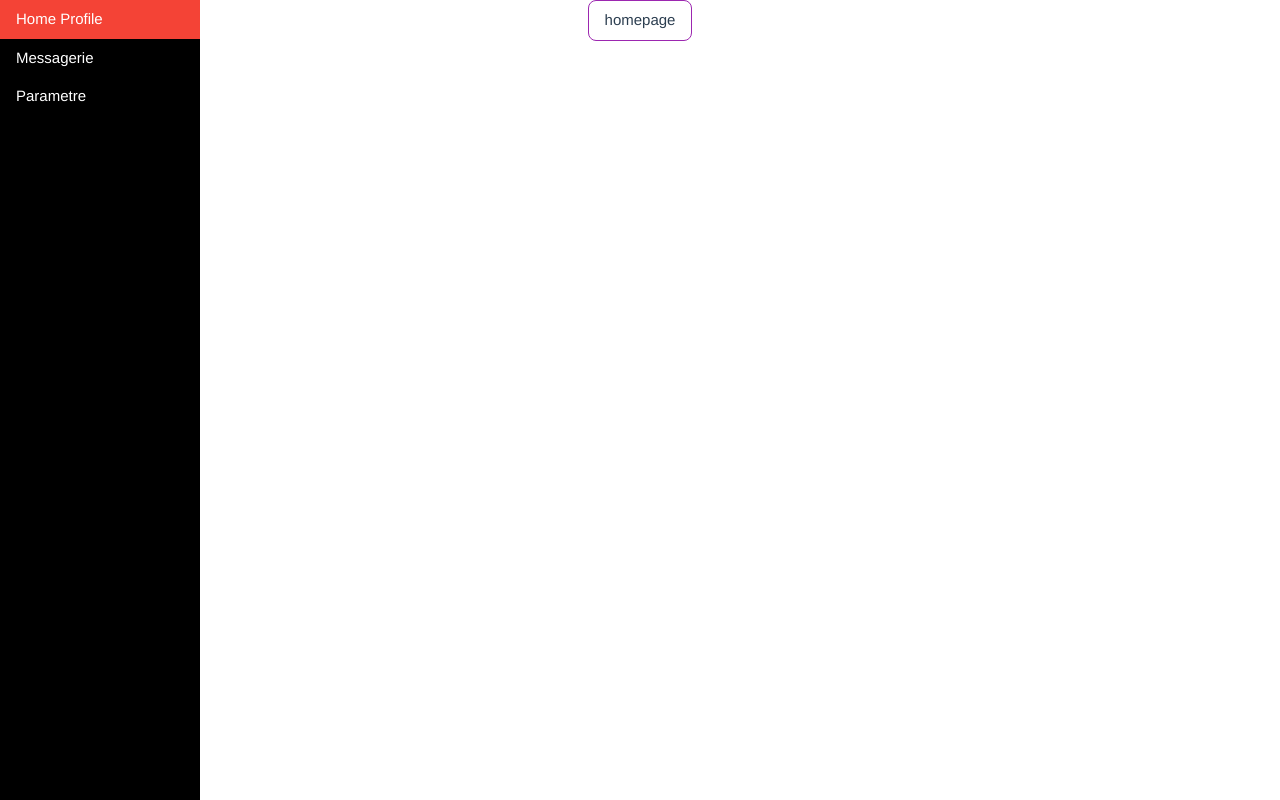
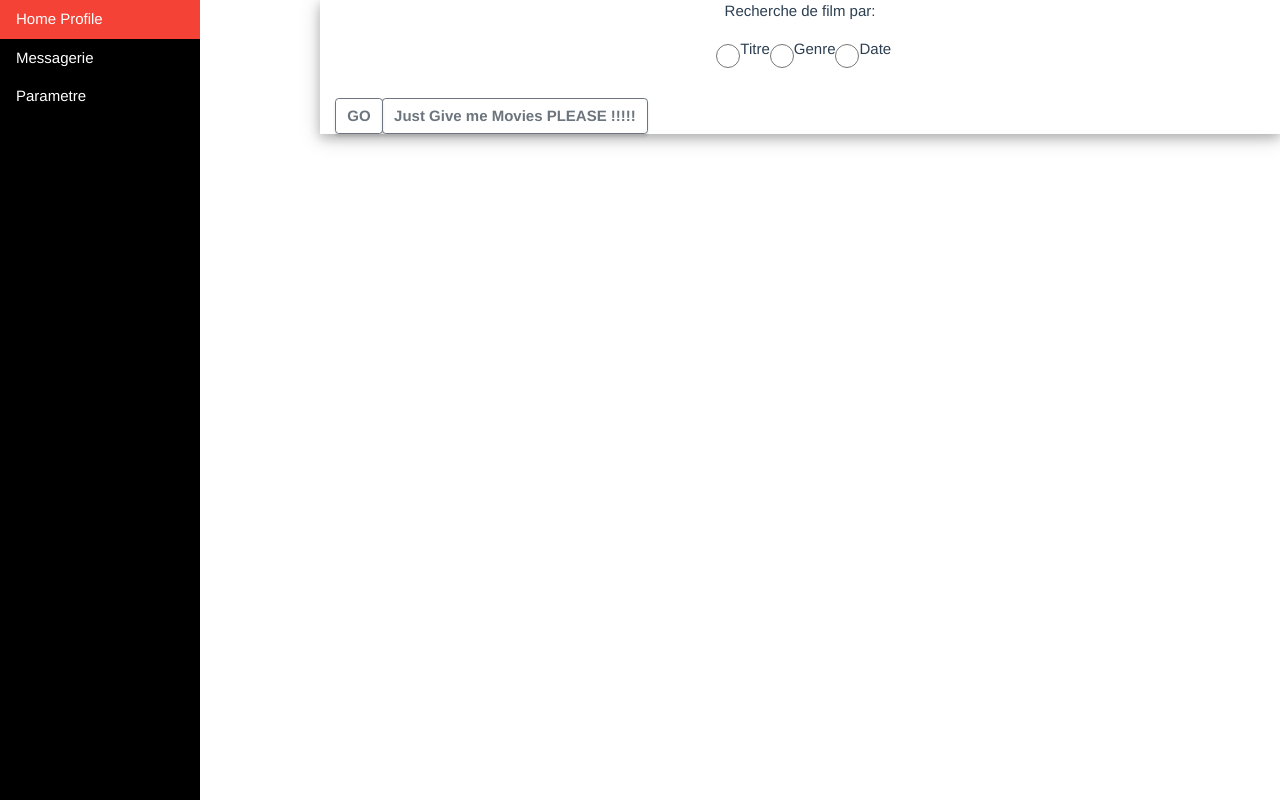
Before and after one commit to mounibsfr/dar_box_office, a Vue app: page /HomeProfile in a window 1280 px wide. Built offline with nearby package versions, Linux system fonts and the light colour scheme.

Commit message:
saturday night improve of homeprofile

```diff
--- a/src/components/HomeProfile.vue
+++ b/src/components/HomeProfile.vue
@@ -1,23 +1,185 @@
 <template>
 <div>
     <Sidebar/>
-    <div style="margin-left:25%"/>
-    <button class="w3-btn w3-button w3-hover-red w3-border w3-border-purple w3-round-large" >
-        homepage
-    </button>
+    <div style="margin-left:25%">
+        <!-- <button class="w3-btn w3-button w3-hover-red w3-border w3-border-purple w3-round-large" >
+            homepage
+        </button> -->
+        <form class="w3-container w3-card-4" @submit.prevent="envoiRecherche(search)" >
+        <p>Recherche de film par:</p>
+        <div class="custom-control custom-radio custom-control-inline">
+
+            <input class="w3-radio" type="radio" name="kind" @click="choisiRecherche('titre')" >
+            <label>Titre</label>
+            <input class="w3-radio" type="radio" name="kind" @click="choisiRecherche('genre')" >
+            <label>Genre</label>
+            <input class="w3-radio" type="radio" name="kind" @click="choisiRecherche('date')" >
+            <label>Date</label>
+        </div>
+
+        <p></p>
+        <div class="input-group mb-3">
+            <div class="input-group-prepend w3-center">
+                <div v-if="getrChoix() === 'titre'" class="w3-center">
+                    <input type="text" class="form-control w3-center" aria-label="Text input with dropdown button" placeholder="Search" v-model="search">
+                </div>
+                <button class="btn btn-outline-secondary dropdown-toggle w3-hover-red w3-center" v-if="getrChoix() === 'genre'" type="button" data-toggle="dropdown" aria-haspopup="true" aria-expanded="false">Genre</button>
+                    <div class="dropdown-menu">
+                    <a class="dropdown-item w3-hover-red" href="#" @click="ceGenre('action')" >Action</a>
+                    <a class="dropdown-item w3-hover-red" href="#" @click="ceGenre('biopic')" >Biopic</a>
+                    <a class="dropdown-item w3-hover-red" href="#" @click="ceGenre('guerre')" >Guerre</a>
+                    <div role="separator" class="dropdown-divider"/>
+                    <a class="dropdown-item w3-hover-orange" href="#" @click="ceGenre('animation')">Animation</a>
+                    </div>
+                </div>
+                <div v-if="getrChoix() === 'date'">
+
+                </div>
+            </div>
+            <div class="input-group-append w3-center">
+                <button class="btn btn-outline-secondary w3-hover-red w3-center" type="submit" >GO</button>
+                <button class="btn btn-outline-secondary w3-hover-red w3-center" type="button" @click="getMoviesRandom()" >Just Give me Movies PLEASE !!!!!</button>
+            </div>
+        </form>
+    </div>
 </div>
 </template>
 
 
 <script>
 import Sidebar from "./SideBar";
+import axios from "axios";
 
 export default {
-    components: {Sidebar}
+    name: "HomeProfile",
+    components: {Sidebar},
+    data: function() {
+        return {
+        choix: '',
+        genre: "titre",
+        search: ''
+
+        };
+    },
+    methods: {
+        choisiRecherche(value) {
+            this.choix = value;
+            console.log(this.choix);
+        },
+        getrChoix(){
+            return this.choix;
+        },
+        ceGenre(value){
+            this.genre = value;
+            console.log(this.genre);
+
+        },
+
+        async rechercheByTitre(search){
+            var ema = sessionStorage.getItem("email");
+            let datacheck
+            try {
+                console.log("try titre");
+                datacheck = await axios.post(
+                "https://darboxoffice.herokuapp.com/getMoviesByTitle",
+                { email: ema, title: this.search}
+                ,
+                {
+                headers: {
+                    "Content-Type": "multipart/form-data"
+                  }
+                }
+            );
+            } catch (error) {
+                console.log(error);
+            }
+            console.log("title movie result: " + datacheck);
+
+        },
+
+        async rechercheByGenre(search){
+            var ema = sessionStorage.getItem("email");
+            let datacheck
+            try {
+                console.log("try genre");
+                datacheck = await axios.post(
+                "https://darboxoffice.herokuapp.com/getMoviesByGenre",
+                {email: ema, genre: this.search}
+                ,
+                {
+                headers: {
+                    "Content-Type": "multipart/form-data"
+                  }
+                }
+            );
+            } catch (error) {
+                console.log(error);
+            }
+            console.log("genre movie result: " + datacheck);
+        },
+
+        async rechercheByRandom(){
+            var ema = sessionStorage.getItem("email");
+            let datacheck
+            try {
+                console.log("try genre");
+                datacheck = await axios.post(
+                "https://darboxoffice.herokuapp.com/getMoviesRandom",
+                {email: ema},
+                {
+                headers: {
+                    "Content-Type": "multipart/form-data"
+                    }
+                }
+            );
+            } catch (error) {
+                console.log(error);
+            }
+            console.log("random result: " + datacheck);
+        },
+
+        async rechercheByDate(search){
+            var ema = sessionStorage.getItem("email");
+            let datacheck
+            try {
+                console.log("try genre");
+                datacheck = await axios.post(
+                "https://darboxoffice.herokuapp.com/getMoviesByReleasedDate",
+                {email: ema, genre: this.search},
+                {
+                headers: {
+                    "Content-Type": "multipart/form-data"
+                  }
+                }
+            );
+            } catch (error) {
+                console.log(error);
+            }
+            console.log("date movie result: " + datacheck);
+        },
+
+        envoiRecherche(search){
+            console.log(this.choix);
+            console.log(this.search);
+            if(this.choix === 'titre' ){
+                console.log("recherche par titre");
+                rechercheByTitre(search)
+            }else{
+                if (this.choix === 'genre') {
+                    console.log("recherche par genre");
+                    rechercheByGenre(search)
+                } else {
+                    if (this.choix === 'date'){
+                        console.log("recherche par date");
+                        rechercheByDate(search)
+                    }else{
+                    console.log("recherche par preference d'utilisateur");
+                    rechercheByRandom()
+                    }
+                }
+            }
+        }
+    }
 
 }
 </script>
-
-<style>
-
-</style>
--- a/src/components/Messagerie.vue
+++ b/src/components/Messagerie.vue
@@ -1,10 +1,11 @@
 <template>
     <div>
         <Sidebar/>
-        <div style="margin-left:25%"/>
+        <div style="margin-left:25%">
         <button class="w3-btn w3-button w3-hover-red w3-border w3-border-purple w3-round-large">
             messagerie
         </button>
+        </div>
     </div>
 </template>
 
--- a/src/components/Parametre.vue
+++ b/src/components/Parametre.vue
@@ -1,10 +1,11 @@
 <template>
     <div>
         <Sidebar/>
-        <div style="margin-left:25%"/>
+        <div style="margin-left:25%">
         <button class="w3-btn w3-button w3-hover-red w3-border w3-border-purple w3-round-large">
            T'es dans parametre et c'est ce que je dois modifié
         </button>
+        </div>
     </div>
 </template>
 
--- a/src/components/SideBar.vue
+++ b/src/components/SideBar.vue
@@ -20,7 +20,6 @@
 <script>
 
 export default {
-    // name: 'Sidebar',
     methods :{
         goMessagerie() {
             this.$router.push("Messagerie");
```
